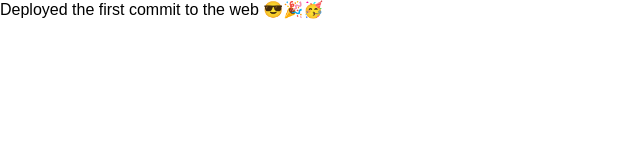
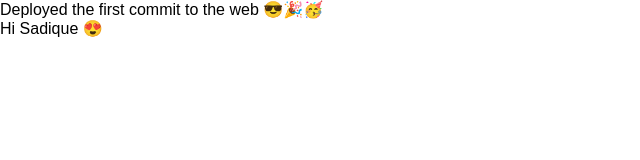
Before and after one commit to zahid-shadbox/real-estate-client, a React (Vite) app: page / in a window 1280 px wide. Shown: the top 160 px of the page, without its empty margins (0-640 px from the left). Built offline with nearby package versions, Linux system fonts and the light colour scheme.

Commit message:
message added

```diff
--- a/src/App.jsx
+++ b/src/App.jsx
@@ -1,7 +1,9 @@
 
 const App = () => {
   return (
-    <div><span>Deployed the first commit to the web 😎🎉🥳</span></div>
+    <div><span>Deployed the first commit to the web 😎🎉🥳</span>
+    <p>Hi Sadique 😍</p>
+    </div>
   )
 }
 
```
